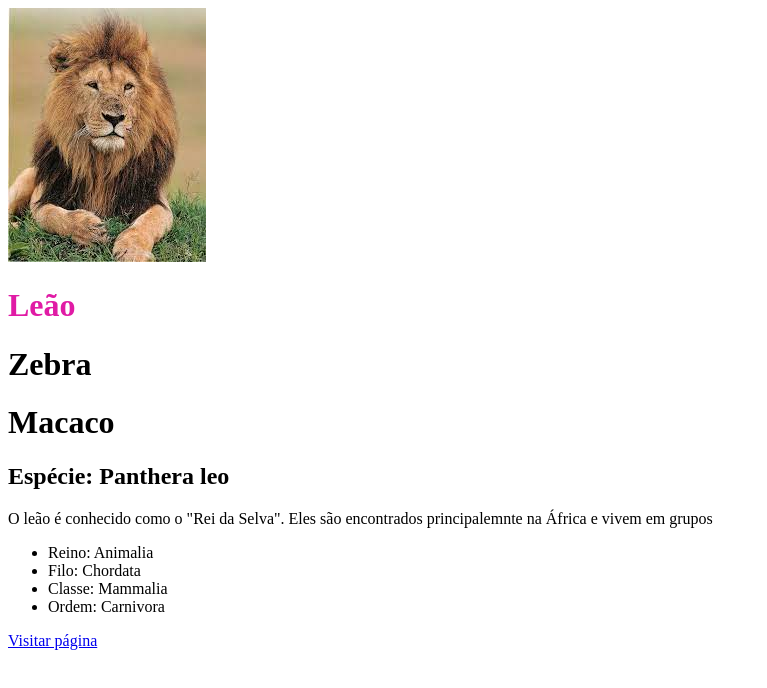
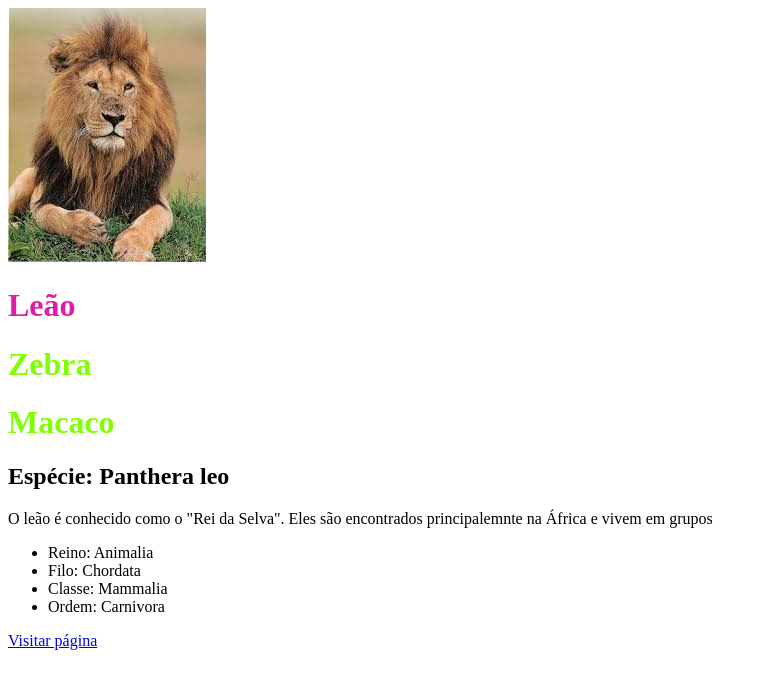
Before and after one commit to AdnaBispo/Curso-IFSP, a plain HTML site: page index.html in a window 1280 px wide. Shown: the whole page, without its empty margins (0-767 px from the left). Drawn offline with Linux system fonts and the light colour scheme.

Commit message:
class e id

```diff
--- a/style.css
+++ b/style.css
@@ -1,6 +1,6 @@
 #leão{
     color:rgb(224, 27, 165);
 }
-    #zebra{
-        color: chartreuse;
+.cor {
+    color:chartreuse;
     }
```
